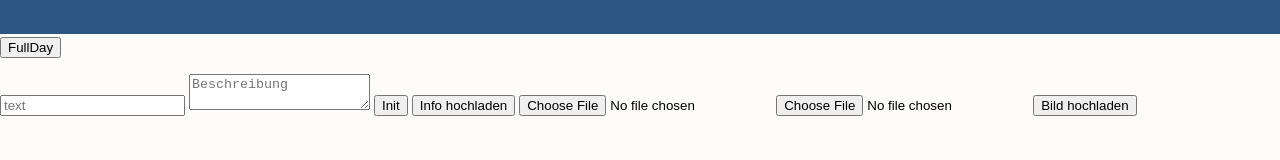
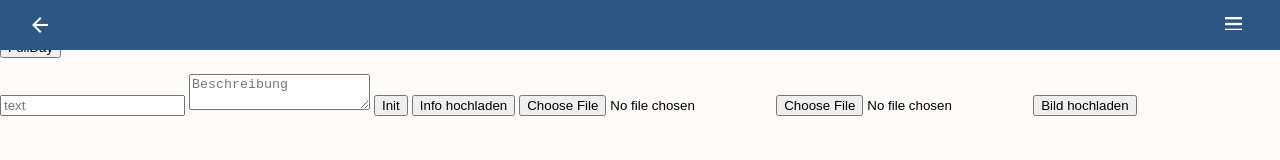
Before and after one commit to wafab112/emilie_xmas, a website: page front/dev/admin.html in a window 1280 px wide. Drawn offline with Linux system fonts and the light colour scheme; sample sign-in values are in the browser's storage.

Commit message:
frontend debug

```diff
--- a/front/dev/admin.html
+++ b/front/dev/admin.html
@@ -13,15 +13,23 @@
 <body>
     <header>
         <div class="menu">
-            <a class="menu__back" href="#">
+            <a class="menu__back" href="overview.html">
+                <img src="img/back-arrow.png" alt="&lt;"/>
+                <span id="menu__number"></span>
             </a>
             <!-- TODO: onclick -->
-            <button class="menu__open">
+            <button class="menu__open" onclick="toggleNav(event)">
+                <svg height="1em" viewBox="0 0 360 280" fill="none" xmlns="http://www.w3.org/2000/svg">
+                    <path d="M0 0H442V49.1667H0V0Z" fill="#FEFCFB"/>
+                    <path d="M0 122.917H442V172.083H0V122.917Z" fill="#FEFCFB"/>
+                    <path d="M0 245.833H442V295H0V245.833Z" fill="#FEFCFB"/>
+                </svg>
             </button>
         </div>
 
         <nav>
-
+            <a href="index.html">Startseite</a>
+            <a href="overview.html">Übersicht</a>
         </nav>
     </header>
 
```
Also changed, not shown: front/dev/index.html (+11 -8 lines), front/dev/overview.html (+11 -3 lines).
